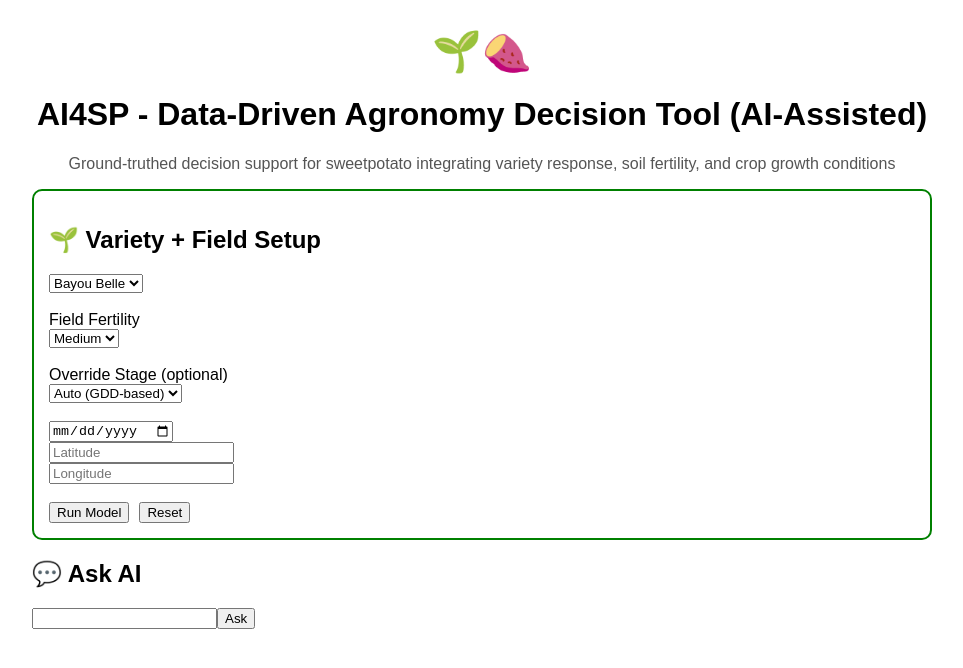
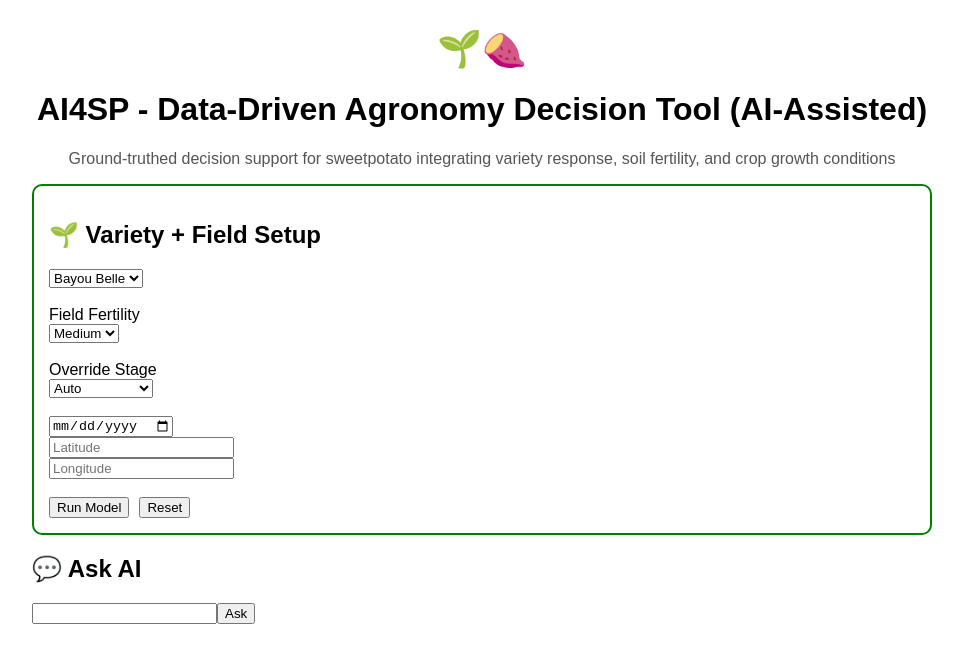
Before and after one commit to ipomoea2000/sweetpotato-ai-demo, a Next.js app: page / in a window 1280 px wide. Shown: the top 668 px of the page, without its empty margins (158-1121 px from the left). Built offline with nearby package versions, Linux system fonts and the light colour scheme.

Commit message:
Update page.js

```diff
--- a/app/page.js
+++ b/app/page.js
@@ -114,15 +114,16 @@ export default function AIApp() {
   return (
     <div style={{padding:20,maxWidth:900,margin:"auto",fontFamily:"Arial"}}>
 
-      {/* HEADER WITH LOGO */}
+      {/* HEADER */}
       <div style={{textAlign:"center", marginBottom:10}}>
-        <div style={{fontSize:40}}>🌱🍠</div>
+        <div style={{fontSize:36}}>🌱🍠</div>
         <h1>AI4SP - Data-Driven Agronomy Decision Tool (AI-Assisted)</h1>
         <p style={{color:"#555"}}>
           Ground-truthed decision support for sweetpotato integrating variety response, soil fertility, and crop growth conditions
         </p>
       </div>
 
+      {/* INPUT PANEL */}
       <div style={{border:"2px solid green", padding:15, borderRadius:10}}>
         <h2>🌱 Variety + Field Setup</h2>
 
@@ -141,9 +142,9 @@ export default function AIApp() {
 
         <br/><br/>
 
-        <label>Override Stage (optional)</label><br/>
+        <label>Override Stage</label><br/>
         <select name="stageOverride" value={inputs.stageOverride} onChange={handleChange}>
-          <option value="auto">Auto (GDD-based)</option>
+          <option value="auto">Auto</option>
           <option value="Emergence">Emergence</option>
           <option value="Root Initiation">Root Initiation</option>
           <option value="Bulking">Bulking</option>
@@ -170,11 +171,11 @@ export default function AIApp() {
         )}
       </div>
 
+      {/* OUTPUT */}
       {output && (
         <div style={{marginTop:20}}>
           <h2>🌦 Growth</h2>
-          <p>Stage: <b>{output.stage}</b></p>
-          <p>GDD: {output.cumulativeGDD.toFixed(0)}</p>
+          <p><b>{output.stage}</b> | GDD: {output.cumulativeGDD.toFixed(0)}</p>
 
           <svg width="100%" height="200">
             {output.curve.map((p,i)=>(
@@ -196,11 +197,13 @@ export default function AIApp() {
         </div>
       )}
 
+      {/* CHAT */}
       <h2>💬 Ask AI</h2>
       <input value={question} onChange={(e)=>setQuestion(e.target.value)} />
       <button onClick={askAI}>Ask</button>
 
       {chat.map((c,i)=>(<div key={i}><b>Q:</b> {c.q}<br/><b>A:</b> {c.a}</div>))}
+
     </div>
   );
 }
```
